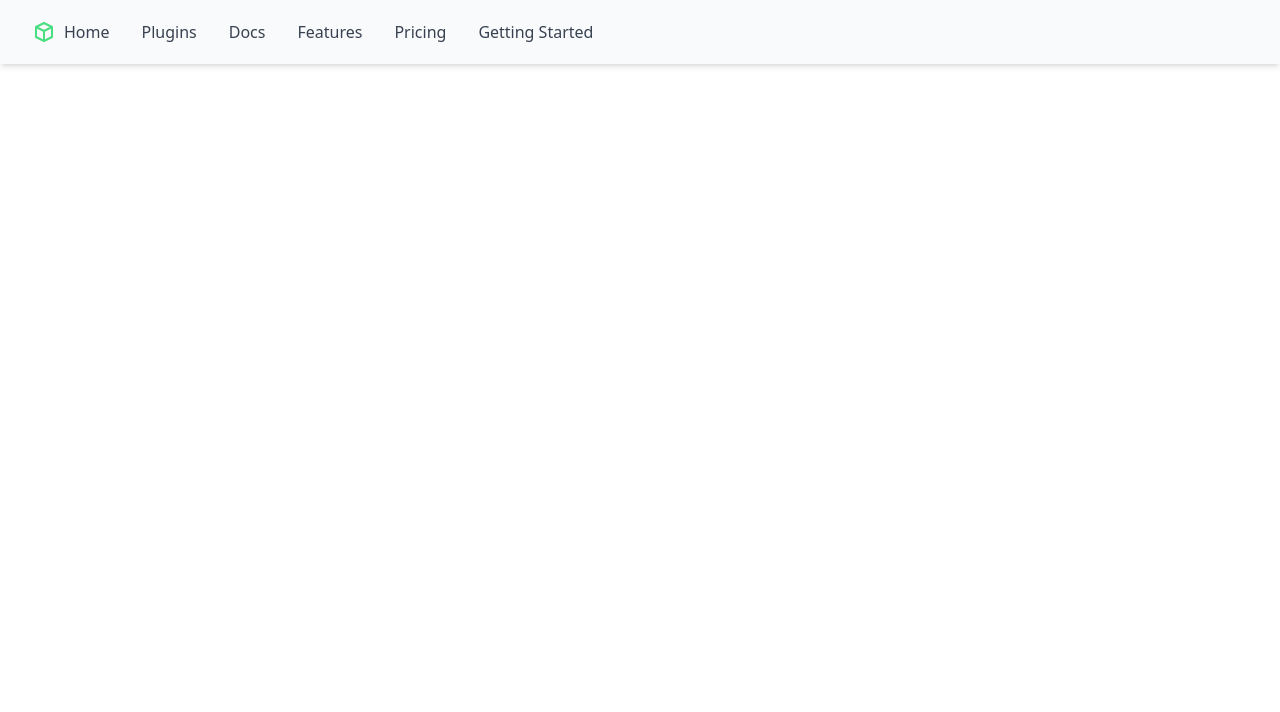
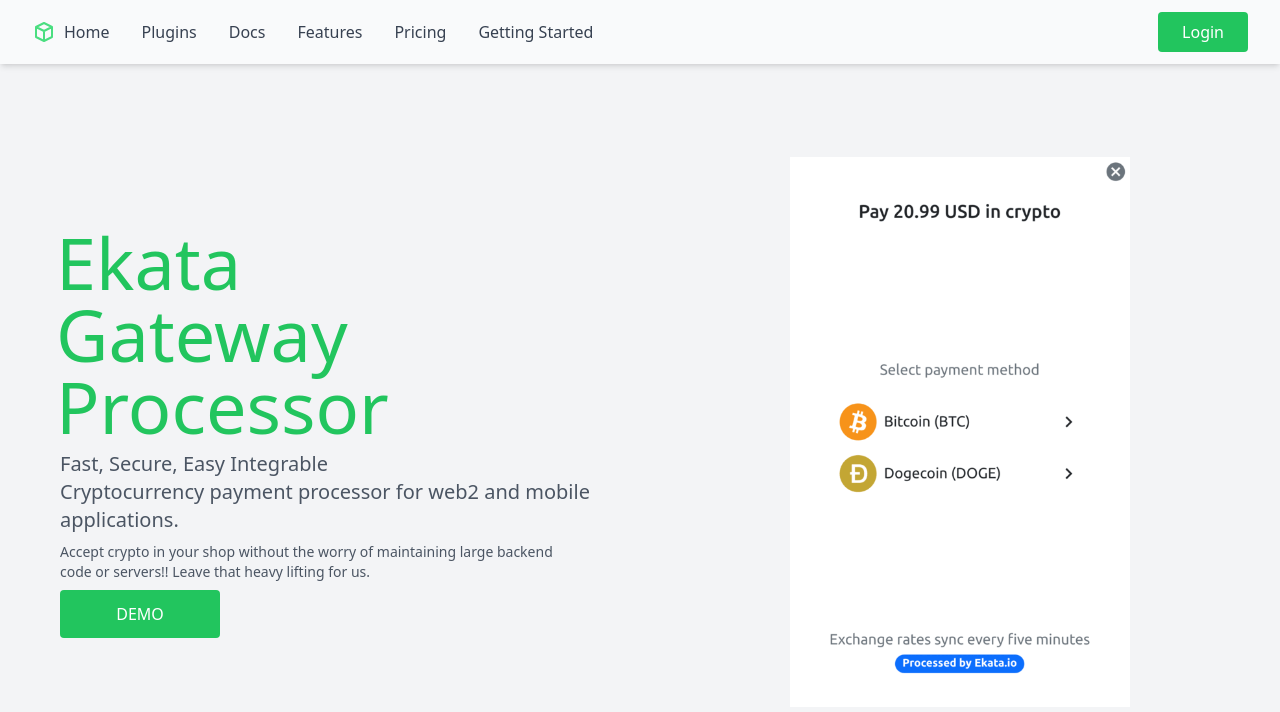
Before and after one commit to nullc0der/ekata-gateway-processor-landing, a React (Create React App) app: page / in a window 1280 px wide. Shown: the top 712 px of the page. Built offline with nearby package versions, Linux system fonts and the light colour scheme.

Commit message:
added hero section

```diff
--- a/public/index.html
+++ b/public/index.html
@@ -1,5 +1,6 @@
 <!DOCTYPE html>
 <html lang="en">
+    <!--NOTE: Need to add meta tags -->
     <head>
         <meta charset="utf-8" />
         <link rel="icon" href="%PUBLIC_URL%/favicon.ico" />
@@ -38,6 +39,5 @@
 
       To begin the development, run `npm start` or `yarn start`.
       To create a production bundle, use `npm run build` or `yarn build`.
-    -->
-  </body>
+    --></body>
 </html>
--- a/src/components/Header/index.tsx
+++ b/src/components/Header/index.tsx
@@ -1,4 +1,5 @@
-import { Disclosure } from '@headlessui/react'
+import React from 'react'
+import { Disclosure, Transition } from '@headlessui/react'
 import { XIcon, MenuIcon, CubeIcon } from '@heroicons/react/outline'
 import classNames from 'classnames'
 
@@ -8,10 +9,15 @@ const Header = () => {
     return (
         <Disclosure
             as={'nav'}
-            className={classNames('bg-gray-50', 'shadow-md')}>
+            className={classNames(
+                'bg-gray-50',
+                'shadow-md',
+                'absolute',
+                'inset-x-0'
+            )}>
             {({ open }) => (
                 <>
-                    <div className="max-w-7xl px-2 sm:px-6 lg:px-8">
+                    <div className="px-2 sm:px-6 lg:px-8">
                         <div className="relative flex items-center justify-between h-16">
                             <div className="absolute inset-y-0 right-0 flex items-center sm:hidden">
                                 <Disclosure.Button className="inline-flex items-center justify-center p-2 rounded-md text-gray-700 hover:text-white hover:bg-gray-700 focus:outline-none focus:ring-2 focus:ring-inset focus:ring-white">
@@ -49,9 +55,21 @@ const Header = () => {
                                     ))}
                                 </div>
                             </div>
+                            <div className="flex-1" />
+                            <button className="bg-green-500 px-6 py-2 rounded text-white hidden sm:block">
+                                Login
+                            </button>
                         </div>
                     </div>
-                    <Disclosure.Panel className="sm:hidden">
+                    <Transition
+                        as={React.Fragment}
+                        enter="transition duration-100 ease-out"
+                        enterFrom="transform scale-50 opacity-0"
+                        enterTo="transform scale-100 opacity-100"
+                        leave="transition duration-75 ease-out"
+                        leaveFrom="transform scale-100 opacity-100"
+                        leaveTo="transform scale-50 opacity-0">
+                        <Disclosure.Panel className="sm:hidden ">
                             <div className="px-2 pt-2 pb-3 space-y-1">
                                 {menuItems.map((x, i) => (
                                     <Disclosure.Button
@@ -62,8 +80,14 @@ const Header = () => {
                                         {x.name}
                                     </Disclosure.Button>
                                 ))}
+                                <div className="mx-2">
+                                    <button className="bg-green-500 py-2 w-full rounded text-white sm:hidden">
+                                        Login
+                                    </button>
+                                </div>
                             </div>
                         </Disclosure.Panel>
+                    </Transition>
                 </>
             )}
         </Disclosure>
--- /dev/null
+++ b/src/components/Hero/index.tsx
@@ -0,0 +1,44 @@
+import PaymentFormGIF from 'assets/img/payment-form.gif'
+
+const Hero = () => {
+    return (
+        <div className="lg:h-screen bg-gray-100 flex flex-row pt-16">
+            <div className="flex flex-col lg:justify-center w-full sm:w-6/12">
+                <div className="p-4 sm:p-6 lg:ml-14 lg:p-0">
+                    <p className="text-7xl 2xl:text-8xl text-green-500">
+                        Ekata
+                    </p>
+                    <p className="text-7xl 2xl:text-8xl text-green-500">
+                        Gateway
+                    </p>
+                    <p className="text-7xl 2xl:text-8xl text-green-500">
+                        Processor
+                    </p>
+                    <p className="text-xl 2xl:text-2xl text-gray-600 mt-2 ml-1">
+                        Fast, Secure, Easy Integrable{' '}
+                        <br className="hidden sm:inline" /> Cryptocurrency
+                        payment processor for web2 and mobile applications.
+                    </p>
+                    <p className="text-sm 2xl:text-md mt-2 ml-1 text-gray-600">
+                        Accept crypto in your shop without the worry of
+                        maintaining large backend
+                        <br className="hidden lg:inline" /> code or servers!!
+                        Leave that heavy lifting for us.
+                    </p>
+                    <button className="bg-green-500 px-6 h-12 w-40 rounded text-white mt-2 ml-1">
+                        DEMO
+                    </button>
+                </div>
+            </div>
+            <div className="hidden sm:flex items-center justify-center w-6/12">
+                <img
+                    src={PaymentFormGIF}
+                    alt="payment form"
+                    className="w-[400px] xl:w-[550px] 2xl:w-[700px] h-[400px] xl:h-[550px] 2xl:h-[700px] object-contain"
+                />
+            </div>
+        </div>
+    )
+}
+
+export default Hero
--- a/src/containers/App/index.tsx
+++ b/src/containers/App/index.tsx
@@ -1,11 +1,13 @@
 import Header from 'components/Header'
+import Hero from 'components/Hero'
 
 import './App.css'
 
 function App() {
     return (
-        <div className="App bg-gray-100">
+        <div className="App relative bg-gray-50">
             <Header />
+            <Hero />
         </div>
     )
 }
```
Also changed, not shown: src/assets/img/payment-form.gif (added). Lines whose indentation alone changed are shown as unchanged.
